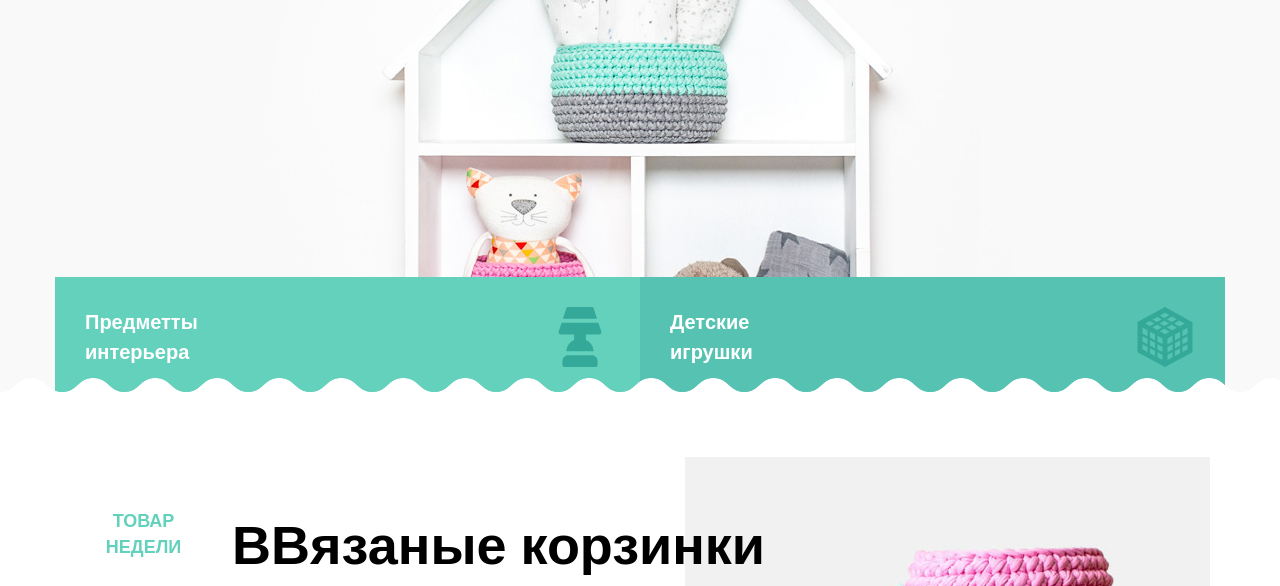
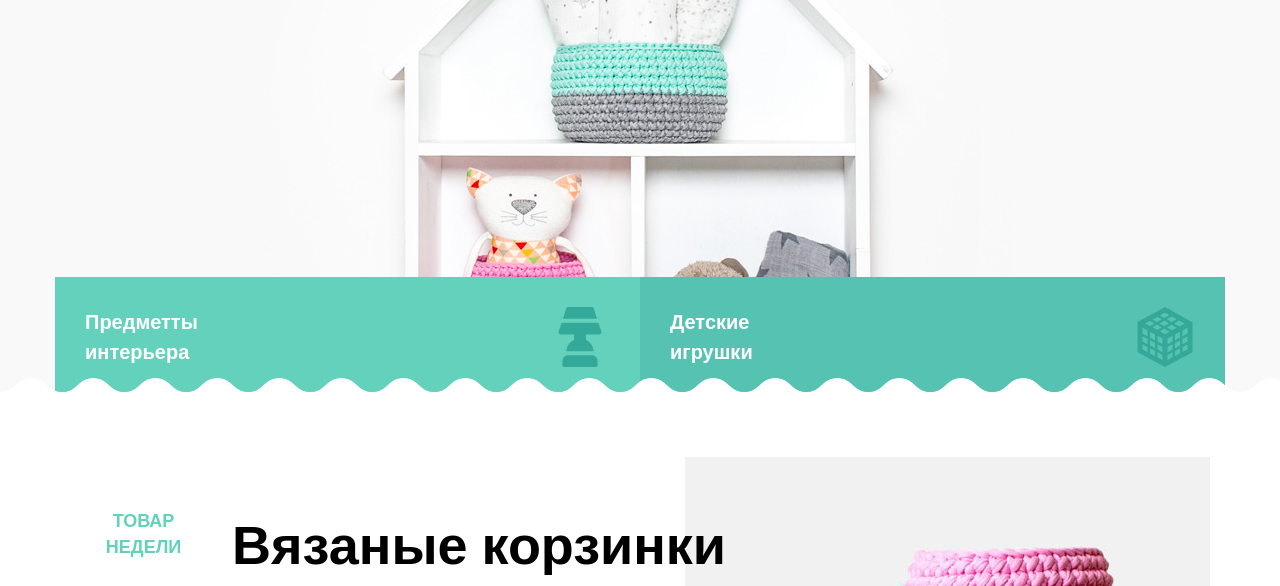
Before and after one commit to zelich89/16_MISHKA, a website: page index.html in a window 1280 px wide. Shown: the part 366-952 px from the top of the page. Drawn offline with nearby package versions, Linux system fonts and the light colour scheme.

Commit message:
13:40 12/12

```diff
--- a/index.html
+++ b/index.html
@@ -145,7 +145,7 @@
                 <div class="col-12 col-lg-10">
 
                     <div class="proposal-name y-center">
-                        <h2 class="proposal-name-title h2 text-black bold">ВВязаные корзинки</h2>
+                        <h2 class="proposal-name-title h2 text-black bold">Вязаные корзинки</h2>
                         <span class="proposal-name-sm">ТОВАР<br> НЕДЕЛИ</span>
                     </div>
                     <span class="proposal-name-xs">ТОВАР НЕДЕЛИ</span>
```
